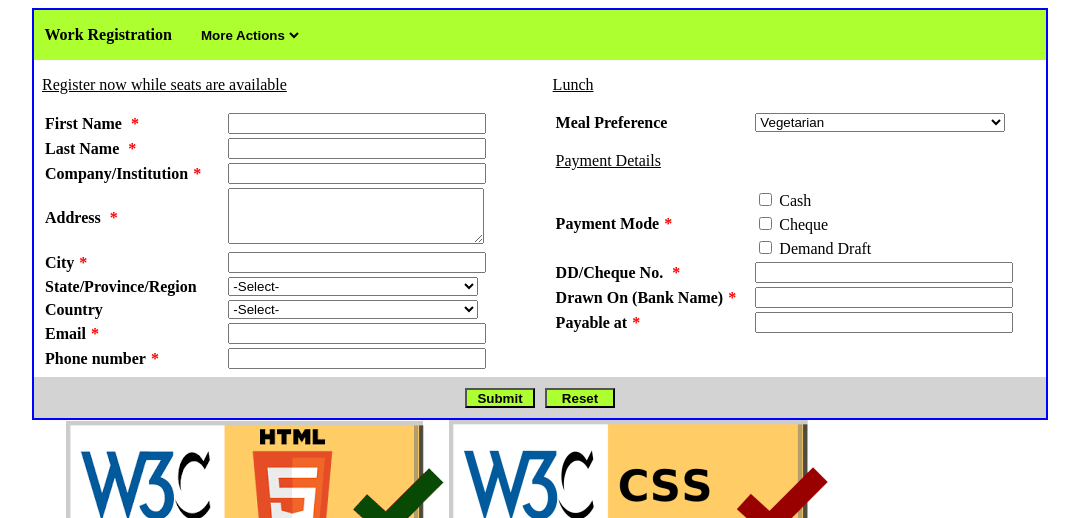
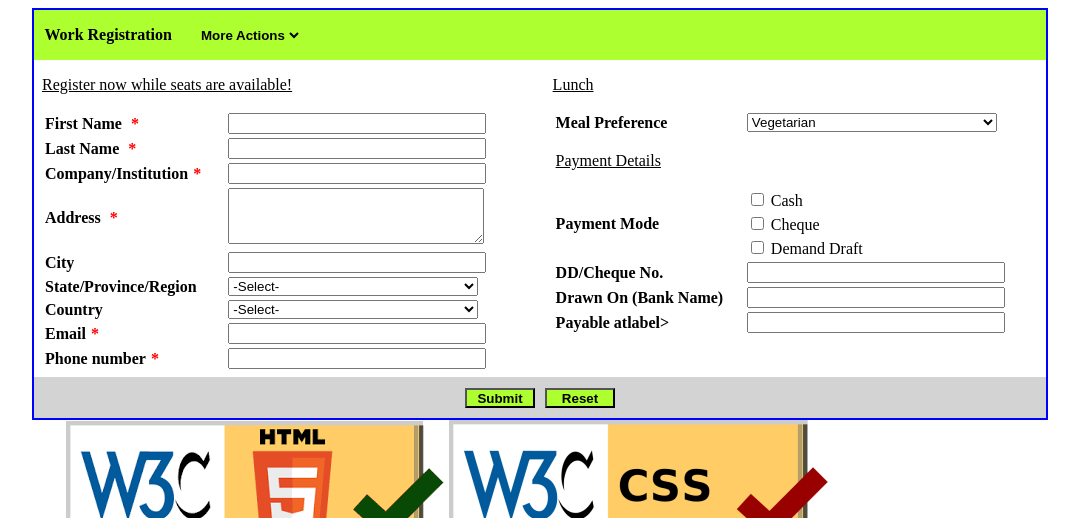
Before and after one commit to CollinKabwama/WAPlabs, a plain HTML site: page Lab4/index.html in a window 1280 px wide. Shown: the top 518 px of the page, without its empty margins (100-1179 px from the left). Drawn offline with Linux system fonts and the light colour scheme.

Commit message:
MAking changes to the required

```diff
--- a/Lab4/index.html
+++ b/Lab4/index.html
@@ -15,17 +15,17 @@
                 <form class="actionstop greencolored" action="#">
                     <select class="actionstop greencolored" name="favoritecharacter">
                         <option selected value="#">More Actions</option>
-                        <option>Jerry</option>
-                        <option>George</option>
-                        <option >Kramer</option>
-                        <option>Elaine</option>
+                        <option>About us</option>
+                        <option>Login</option>
+                        <option >Collections</option>
+                        <option>Styles</option>
                     </select>
                 </form>
             </div>
         </div>
         <div class="forms">
             <div class="form-1">
-                <p class="underlined-text">Register now while seats are available</p>
+                <p class="underlined-text">Register now while seats are available!</p>
                 <form action="#">
                 <table>
 
@@ -47,7 +47,7 @@
                             <td><textarea class="textfield" name="address" id="address" cols="30" rows="10"></textarea></td>
                         </tr>
                         <tr>
-                            <td><label for="city">City<span class="required">*</span></label></td>
+                            <td><label for="city">City</label></td>
                             <td><input class="textfield" type="text" name="city" id="city"></td>
                         </tr>
                         <tr>
@@ -105,7 +105,7 @@
 
 
                         <tr>
-                            <td rowspan="3"><label>Payment Mode<span class="required">*</span></label></td>
+                            <td rowspan="3"><label>Payment Mode</label></td>
                             <td>
                                 <input type="checkbox" name="cash" style="display: inline-block;"> Cash
 
@@ -121,18 +121,18 @@
                         </tr>
 
                         <tr>
-                            <td><label for="cheque">DD/Cheque No. <span class="required">*</span></label></td>
+                            <td><label for="cheque">DD/Cheque No.</label></td>
                             <td><input class="textfield" type="text" name="cheque" id="cheque"></td>
                         </tr>
 
                         <tr>
-                            <td><label for="drawn">Drawn On (Bank Name)<span class="required">*</span></label>
+                            <td><label for="drawn">Drawn On (Bank Name)</label>
                             </td>
                             <td><input class="textfield" type="text" name="drawn" id="drawn">
                             </td>
                         </tr>
                         <tr>
-                            <td><label for="payable">Payable at<span class="required">*</span></label></td>
+                            <td><label for="payable">Payable atlabel></td>
                             <td><input class="textfield" type="text" name="payable" id="payable"></td>
                         </tr>
 
```
